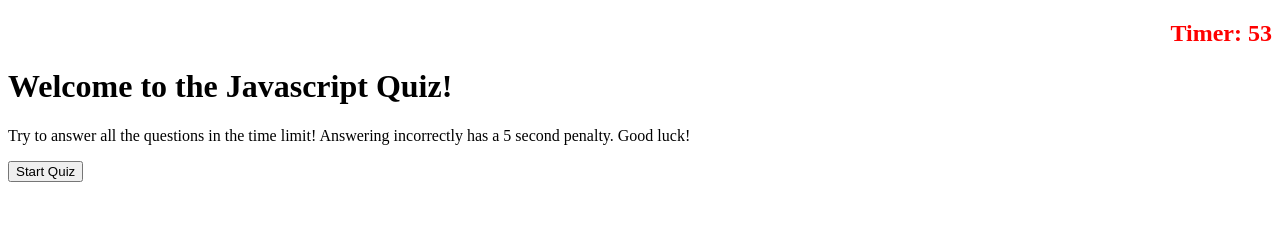
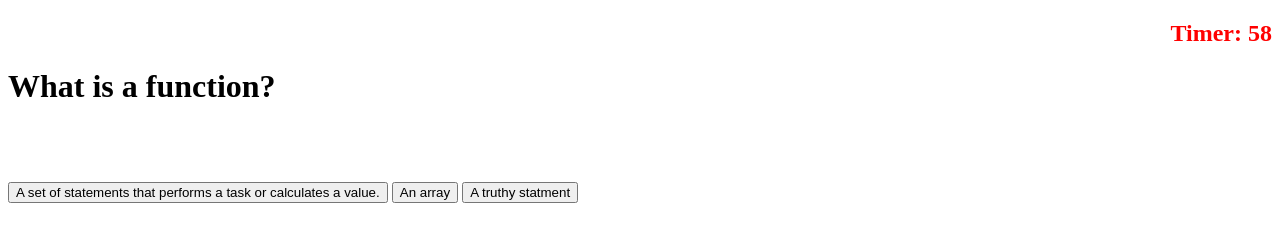
Before and after one commit to loganpalmer95/js-code-quiz, a plain HTML site: page index.html in a window 1280 px wide. Both pictures are taken after a click on the button "Start Quiz". Drawn offline with Linux system fonts and the light colour scheme.

Commit message:
added start quiz functionality and first question

```diff
--- a/assets/css/style.css
+++ b/assets/css/style.css
@@ -4,3 +4,7 @@
     color: red;
     justify-content: end;
 }
+
+.answer-choices {
+    visibility: hidden;
+}
--- a/assets/script/script.js
+++ b/assets/script/script.js
@@ -1,8 +1,57 @@
 var myInterval = null
 var duration = 59
 var timer = duration, seconds;
+var display = document.querySelector('#time');
 
+let questions = [
+    {
+        question: "What is a function?",
+        choice1: "A set of statements that performs a task or calculates a value.",
+        choice2: "An array",
+        choice3: "A truthy statment",
+        answer: 1
+    },
+    {
+        question: "What is a function?",
+        choice1: "A set of statements that performs a task or calculates a value.",
+        choice2: "An array",
+        choice3: "A truthy statment",
+        answer: 1
+    },    {
+        question: "What is a function?",
+        choice1: "A set of statements that performs a task or calculates a value.",
+        choice2: "An array",
+        choice3: "A truthy statment",
+        answer: 1
+    },    {
+        question: "What is a function?",
+        choice1: "A set of statements that performs a task or calculates a value.",
+        choice2: "An array",
+        choice3: "A truthy statment",
+        answer: 1
+    },    {
+        question: "What is a function?",
+        choice1: "A set of statements that performs a task or calculates a value.",
+        choice2: "An array",
+        choice3: "A truthy statment",
+        answer: 1
+    },
+]
 
+window.onload = function () {
+    var button = document.getElementById("start-button")
+    button.addEventListener('click', () => myFunction(button));
+    function myFunction(button) {
+        hideIntro();
+        startQuiz();
+        showAnswers();
+    }
+};
+
+function hideIntro() {
+    document.getElementById("start-view").style.visibility = "hidden";
+    startTimer(display);
+}
 
 function startTimer(display) {
     myInterval = setInterval(function () {
@@ -15,12 +64,22 @@ function startTimer(display) {
     }, 1000);
 }
 
-window.onload = function () {
-    display = document.querySelector('#time');
-    startTimer(display);
-};
+function startQuiz() {
+    var currentQuestion = 0
+    var mainText = document.getElementById("main-text")
+    mainText.textContent = questions[currentQuestion].question
 
+    var choice1 = document.getElementById("choice-1")
+    choice1.textContent = questions[currentQuestion].choice1
+    var choice2 = document.getElementById("choice-2")
+    choice2.textContent = questions[currentQuestion].choice2
+    var choice3 = document.getElementById("choice-3")
+    choice3.textContent = questions[currentQuestion].choice3
+}
 
+function showAnswers() {
+    document.getElementById("answer-view").style.visibility = "visible";
+}
 
 function endTimer() {
     clearInterval(myInterval)
@@ -28,5 +87,5 @@ function endTimer() {
 }
 
 function reduceTime() {
-   timer = timer - 5
+    timer = timer - 5
 }
--- a/index.html
+++ b/index.html
@@ -14,9 +14,19 @@
     <h2 id="time" class="countdown-timer">Timer: 60</h2>
 
     <h1 id="main-text" class="header-text">Welcome to the Javascript Quiz!</h1>
-    <p id="sub-text" class="quiz-info">Try to answer all the questions in the time limit! Answering incorrectly has a 5
-        second penalty. Good luck!</p>
-        <button id = "start-button" class = "button-css">Start Quiz</button>
+
+    <div id="start-view">
+        <p id="sub-text" class="quiz-info">Try to answer all the questions in the time limit! Answering incorrectly has
+            a 5
+            second penalty. Good luck!</p>
+        <button id="start-button" class="button-css">Start Quiz</button>
+    </div>
+
+    <div id = "answer-view" class = "answer-choices">
+        <button id = "choice-1" class="button-css">A</button>
+        <button id = "choice-2" class="button-css">B</button>
+        <button id = "choice-3" class="button-css">C</button>
+    </div>
 
     <script src="./assets/script/script.js"></script>
 </body>
```
